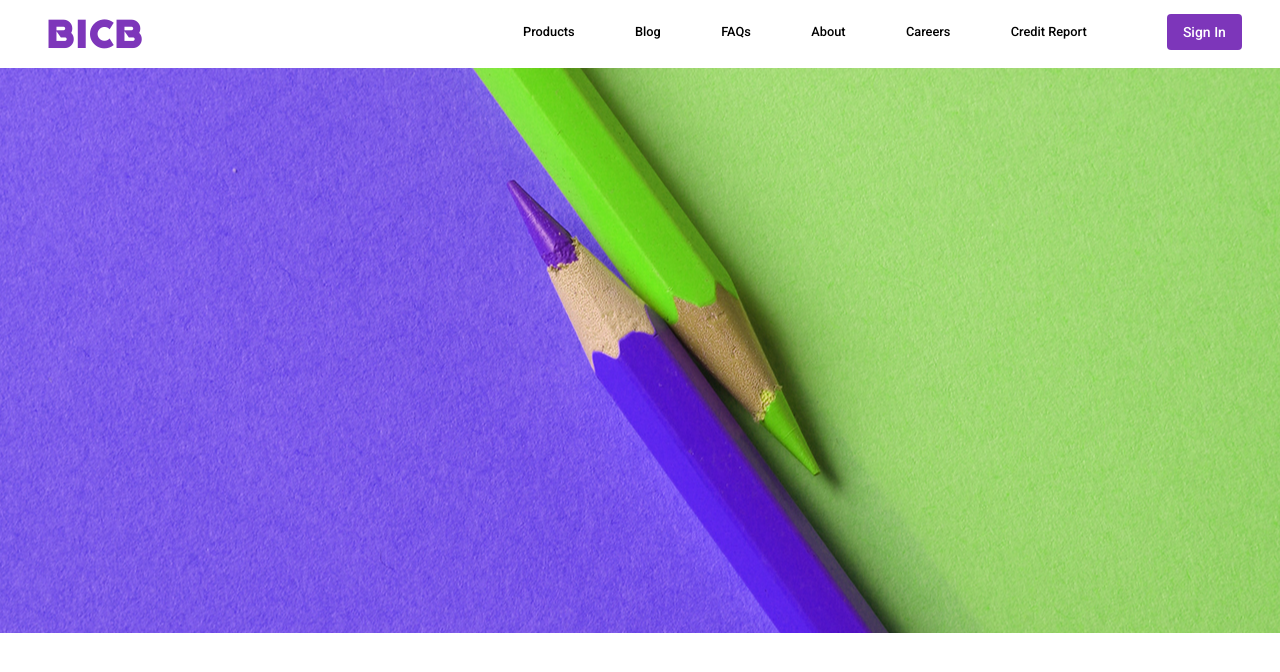
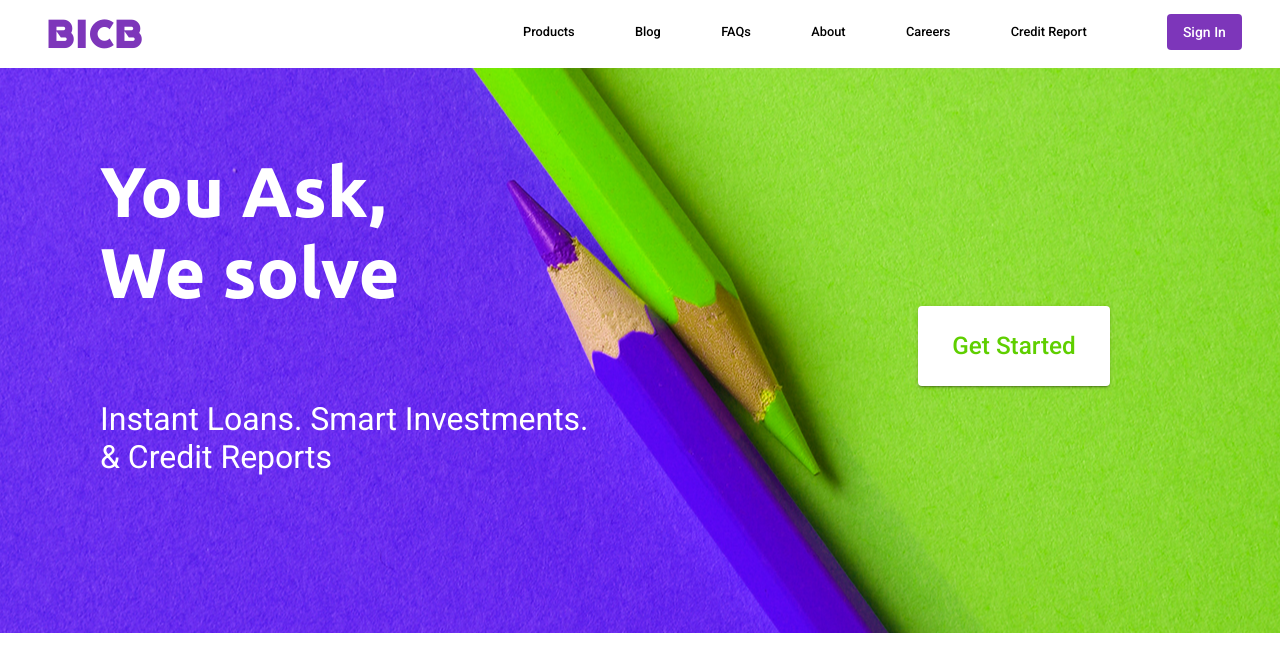
Before and after one commit to Diggerati/bicb.co.tz, an Angular app: page / in a window 1280 px wide. Shown: the top 672 px of the page. Built offline with nearby package versions, Linux system fonts and the light colour scheme.

Commit message:
added some new words

```diff
--- a/src/app/app.component.css
+++ b/src/app/app.component.css
@@ -47,8 +47,28 @@ mat-toolbar{
 }
 .company-motto{
     height: 300px;
-    width: 100%;
+    width: auto;
+    position: absolute;
+    padding: 150px 0px 0px 100px;
     color: white;
+    font-weight: bolder;
+    font-size: 5.5vw;
+    float: left;
     font-family: 'Ubuntu', sans-serif;
-    /* font-family: 'Comic Neue', cursive; */
 }
+
+.company-services{
+    height: auto;
+    width: auto;
+    padding: 400px 0px 0px 100px;
+    color: white;
+    font-size: 2.5vw;
+}
+.get-started-button{
+    font-size: 1.9vw;
+    height: 10vh;
+    width: 15vw;
+    float: right;
+    margin: -170px 170px 0px 0px;
+    color: #5fcf00;
+}
--- a/src/app/app.component.html
+++ b/src/app/app.component.html
@@ -1,6 +1,6 @@
-<!-- <link
+<link
   href="https://fonts.googleapis.com/css2?family=Comic+Neue:wght@300;400;700&family=Ubuntu:wght@300;400;500;700&display=swap"
-  rel="stylesheet"> -->
+  rel="stylesheet">
 <mat-toolbar>
   <mat-toolbar-row>
     <span>BICB</span>
@@ -18,6 +18,13 @@
 
 <div class="hero-image">
   <div class="company-motto">
-    <span>Ask, We solved</span>
+    <span>You Ask,</span><br>
+    <span>We solve</span><br>
   </div>
+  <div class="company-services">
+    <span>Instant Loans. Smart Investments.</span><br>
+    <span>& Credit Reports</span><br>
+  </div>
+  <button mat-raised-button class="get-started-button">Get Started</button>
 </div>
+<main></main>
--- a/src/app/app.module.ts
+++ b/src/app/app.module.ts
@@ -17,7 +17,6 @@ import { MatButtonModule } from '@angular/material/button';
     MatToolbarModule,
     MatIconModule,
     MatButtonModule
-
   ],
   providers: [],
   bootstrap: [AppComponent]
```
Also changed, not shown: src/assets/img/hero-image.jpg.
